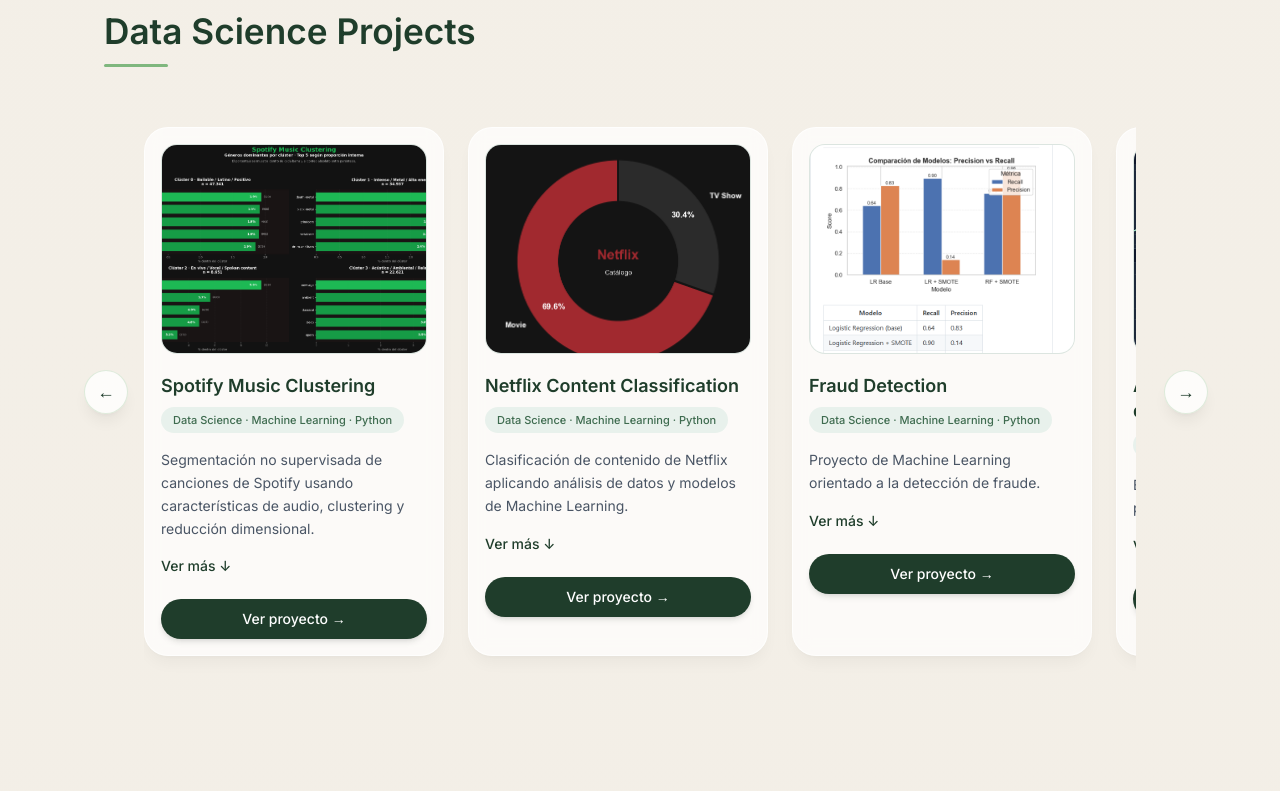
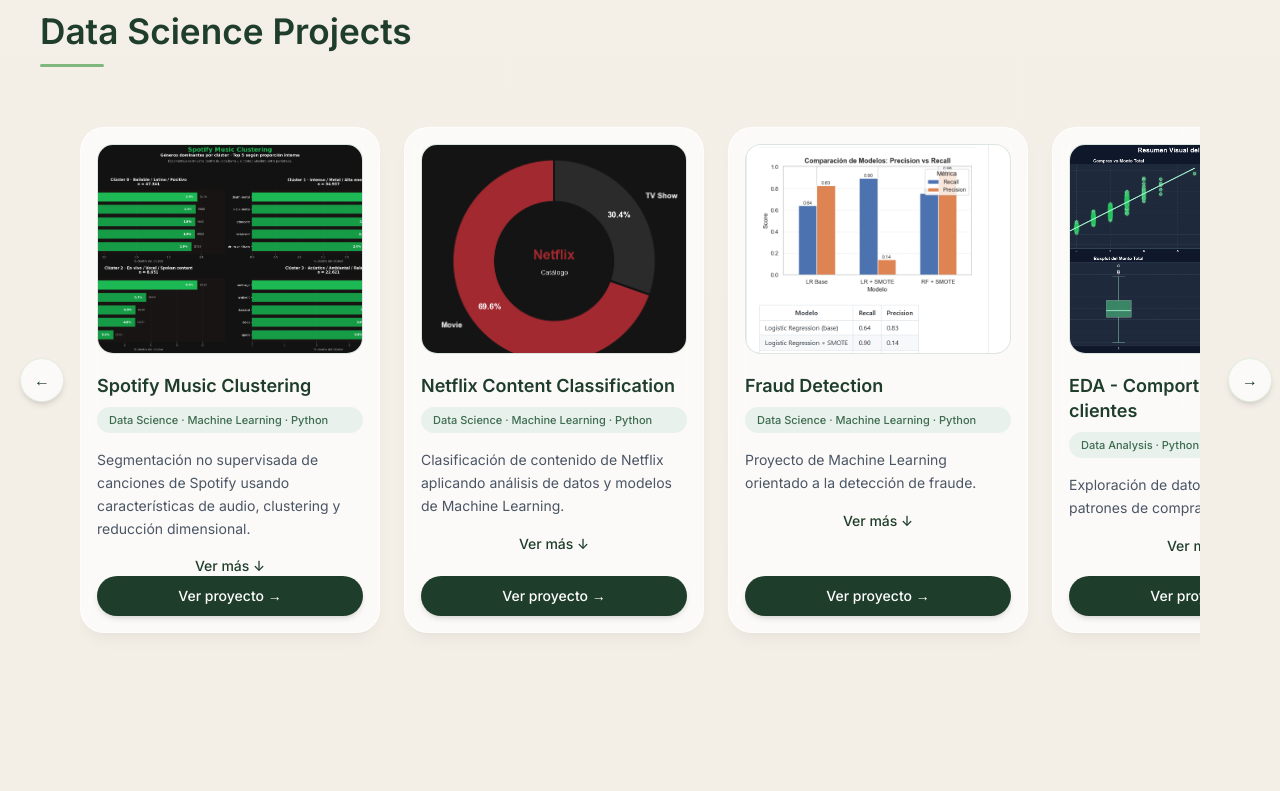
Before and after one commit to J-Zenteno26/portafolio, a Next.js app: page / in a window 1280 px wide. Shown: the part 3029-3820 px from the top of the page. Built offline with nearby package versions, Linux system fonts and the light colour scheme.

Commit message:
Ajuste de cards

```diff
--- a/app/page.tsx
+++ b/app/page.tsx
@@ -218,7 +218,7 @@
 
 
       {/* PROBLEMAS */}
-      <section id="impact" className="px-6 md:px-10 py-24 max-w-6xl mx-auto">
+      <section id="impact" className="px-6 md:px-10 py-24 max-w-7xl mx-auto">
         <h2 className="text-3xl font-semibold mb-8 relative inline-block text-[var(--primary)]">
           Problemas que resolví
           <span className="block h-[3px] w-16 bg-[var(--accent)] mt-3 rounded-full"></span>
@@ -268,7 +268,7 @@
       </section>
 
       {/* PROYECTOS */}
-      <section id="proyectos" className="px-6 md:px-10 py-24 max-w-6xl mx-auto">
+      <section id="proyectos" className="px-6 md:px-10 py-24 max-w-[1500px] mx-auto">
         <div className="mb-10">
           <p className="text-sm uppercase tracking-[0.25em] text-[var(--secondary)] mb-2">
             Portfolio técnico
@@ -282,7 +282,7 @@
       </section>
 
       {/* PROYECTOS */}
-      <section id="Proyectos" className="px-6 md:px-10 py-24 max-w-6xl mx-auto">
+      <section id="Proyectos" className="px-6 md:px-10 py-24 max-w-[1500px] mx-auto">
         <div className="mb-10">
           <p className="text-sm uppercase tracking-[0.25em] text-[var(--secondary)] mb-2">
             Desarrollo de software
@@ -306,7 +306,7 @@
 
       {/* SKILLS */}
       <Reveal>
-        <section id="skills" className="px-6 md:px-10 py-24 max-w-5xl mx-auto">
+        <section id="skills" className="px-6 md:px-10 py-24 max-w-6xl mx-auto">
           <h2 className="text-3xl font-semibold mb-8 relative inline-block text-[var(--primary)]">
             Skills
             <span className="block h-[3px] w-16 bg-[var(--accent)] mt-3 rounded-full"></span>
@@ -324,34 +324,6 @@
         </h2>
 
         <Educacion />
-      </section>
-
-      {/* PERSONAL */}
-      <section className="px-6 md:px-10 py-20 max-w-5xl mx-auto">
-        <div className="rounded-[2rem] bg-[var(--primary)] text-white p-6 md:p-10 shadow-lg shadow-black/10">
-          <h2 className="text-2xl md:text-3xl font-semibold mb-4">
-            Más allá del código
-          </h2>
-
-          <p className="text-base md:text-lg text-white/75 leading-relaxed font-light max-w-3xl">
-            Fuera del código, disfruto pintar en acrílico y crear pastelería,
-            explorando procesos creativos que también aplico en el desarrollo de
-            soluciones.
-          </p>
-
-          <div className="grid grid-cols-2 md:grid-cols-3 gap-3 md:gap-4 mt-8">
-            {images.map((img, i) => (
-              <img
-                key={i}
-                src={img}
-                loading="lazy"
-                decoding="async"
-                onClick={() => setSelectedIndex(i)}
-                className="w-full h-[140px] md:h-[190px] object-cover rounded-2xl cursor-pointer opacity-90 hover:opacity-100 transition-opacity duration-200"
-              />
-            ))}
-          </div>
-        </div>
       </section>
 
       {/* CONTACTO */}
--- a/components/Proyectos.tsx
+++ b/components/Proyectos.tsx
@@ -47,7 +47,7 @@
     },
 
     {
-      title: "Análisis de comportamiento de clientes",
+      title: "EDA - Comportamiento de clientes",
       subtitle: "Data Analysis · Python",
       desc: "Exploración de datos para identificar patrones de compra.",
       image: "/projects/eda.png",
@@ -80,7 +80,7 @@
       {/* IZQUIERDA */}
       <button
         onClick={() => scroll("left")}
-        className="absolute -left-3 md:-left-5 top-1/2 -translate-y-1/2 z-10 h-11 w-11 flex items-center justify-center rounded-full border border-[var(--accent)]/25 bg-white/80 text-[var(--primary)] shadow-lg shadow-black/[0.06] backdrop-blur-md hover:bg-[var(--light)] hover:-translate-y-1/2 hover:scale-105 transition"
+       className="absolute left-1 md:-left-5 top-1/2 -translate-y-1/2 z-10 h-9 w-9 md:h-11 md:w-11 flex items-center justify-center rounded-full border border-[var(--accent)]/20 bg-white/70 text-sm md:text-base text-[var(--primary)] shadow-md backdrop-blur-md hover:bg-[var(--light)] hover:-translate-y-1/2 hover:scale-105 transition"
       >
         ←
       </button>
@@ -94,7 +94,7 @@
           <motion.div
             key={i}
             whileHover={{ y: -5 }}
-            className="group min-w-[300px] max-w-[300px] snap-start flex-shrink-0 overflow-hidden rounded-3xl border border-white/70 bg-white/70 p-4 shadow-lg shadow-black/[0.04] backdrop-blur-sm transition-all duration-300 hover:border-[var(--accent)]/40 hover:shadow-xl hover:shadow-black/[0.08]"
+            className="group min-w-[300px] max-w-[300px] snap-start flex-shrink-0 flex flex-col overflow-hidden rounded-3xl border border-white/70 bg-white/70 p-4 shadow-lg shadow-black/[0.04] backdrop-blur-sm transition-all duration-300 hover:border-[var(--accent)]/40 hover:shadow-xl hover:shadow-black/[0.08]"
           >
             {/* IMAGEN */}
             <div className="overflow-hidden rounded-2xl border border-black/5 bg-[var(--light)]">
@@ -146,7 +146,7 @@
             <a
               href={proj.link}
               target="_blank"
-              className="mt-5 inline-flex w-full items-center justify-center rounded-full bg-[var(--primary)] px-4 py-2.5 text-sm font-medium text-white shadow-md shadow-black/10 hover:bg-[var(--secondary)] transition"
+              className="mt-auto inline-flex w-full items-center justify-center rounded-full bg-[var(--primary)] px-4 py-2.5 text-sm font-medium text-white shadow-md shadow-black/10 hover:bg-[var(--secondary)] transition"
             >
               Ver proyecto →
             </a>
@@ -157,7 +157,7 @@
       {/* DERECHA */}
       <button
         onClick={() => scroll("right")}
-        className="absolute -right-3 md:-right-8 top-1/2 -translate-y-1/2 z-10 h-11 w-11 flex items-center justify-center rounded-full border border-[var(--accent)]/25 bg-white/80 text-[var(--primary)] shadow-lg shadow-black/[0.06] backdrop-blur-md hover:bg-[var(--light)] hover:-translate-y-1/2 hover:scale-105 transition"
+       className="absolute right-1 md:-right-8 top-1/2 -translate-y-1/2 z-10 h-9 w-9 md:h-11 md:w-11 flex items-center justify-center rounded-full border border-[var(--accent)]/20 bg-white/70 text-sm md:text-base text-[var(--primary)] shadow-md backdrop-blur-md hover:bg-[var(--light)] hover:-translate-y-1/2 hover:scale-105 transition"
       >
         →
       </button>
--- a/components/Proyectos2.tsx
+++ b/components/Proyectos2.tsx
@@ -57,7 +57,7 @@
       {/* IZQUIERDA */}
       <button
         onClick={() => scroll("left")}
-        className="absolute -left-3 md:-left-5 top-1/2 -translate-y-1/2 z-10 h-11 w-11 flex items-center justify-center rounded-full border border-[var(--accent)]/25 bg-white/80 text-[var(--primary)] shadow-lg shadow-black/[0.06] backdrop-blur-md hover:bg-[var(--light)] hover:scale-105 transition"
+        className="absolute left-1 md:-left-5 top-1/2 -translate-y-1/2 z-10 h-9 w-9 md:h-11 md:w-11 flex items-center justify-center rounded-full border border-[var(--accent)]/20 bg-white/70 text-sm md:text-base text-[var(--primary)] shadow-md backdrop-blur-md hover:bg-[var(--light)] hover:-translate-y-1/2 hover:scale-105 transition"
       >
         ←
       </button>
@@ -71,7 +71,7 @@
           <motion.div
             key={i}
             whileHover={{ y: -5 }}
-            className="group min-w-[320px] max-w-[320px] snap-start flex-shrink-0 overflow-hidden rounded-3xl border border-[var(--accent)]/20 bg-white/70 p-5 shadow-lg shadow-black/[0.04] backdrop-blur-sm transition-all duration-300 hover:border-[var(--accent)]/40 hover:shadow-xl hover:shadow-black/[0.08]"
+            className="group min-w-[300px] max-w-[300px] snap-start flex-shrink-0 flex flex-col overflow-hidden rounded-3xl border border-white/70 bg-white/70 p-4 shadow-lg shadow-black/[0.04] backdrop-blur-sm transition-all duration-300 hover:border-[var(--accent)]/40 hover:shadow-xl hover:shadow-black/[0.08]"
           >
             {/* IMAGEN */}
             <div className="overflow-hidden rounded-2xl border border-black/5 bg-[var(--light)]">
@@ -96,7 +96,7 @@
             <p className="text-sm mt-4 text-gray-600 leading-relaxed">
               {proj.desc}
             </p>
-
+            <br></br>
             {/* VER MÁS */}
             <button
               onClick={() => setActive(active === i ? null : i)}
@@ -124,7 +124,7 @@
             <a
               href={proj.link}
               target="_blank"
-              className="mt-5 inline-flex w-full items-center justify-center rounded-full bg-[var(--secondary)] px-4 py-2.5 text-sm font-medium text-white shadow-md shadow-black/10 hover:bg-[var(--primary)] transition"
+              className="mt-auto inline-flex w-full items-center justify-center rounded-full bg-[var(--primary)] px-4 py-2.5 text-sm font-medium text-white shadow-md shadow-black/10 hover:bg-[var(--secondary)] transition"
             >
               Ver sistema →
             </a>
@@ -135,7 +135,7 @@
       {/* DERECHA */}
       <button
         onClick={() => scroll("right")}
-        className="absolute -right-3 md:-right-8 top-1/2 -translate-y-1/2 z-10 h-11 w-11 flex items-center justify-center rounded-full border border-[var(--accent)]/25 bg-white/80 text-[var(--primary)] shadow-lg shadow-black/[0.06] backdrop-blur-md hover:bg-[var(--light)] hover:scale-105 transition"
+        className="absolute right-1 md:-right-8 top-1/2 -translate-y-1/2 z-10 h-9 w-9 md:h-11 md:w-11 flex items-center justify-center rounded-full border border-[var(--accent)]/20 bg-white/70 text-sm md:text-base text-[var(--primary)] shadow-md backdrop-blur-md hover:bg-[var(--light)] hover:-translate-y-1/2 hover:scale-105 transition"
       >
         →
       </button>
```
